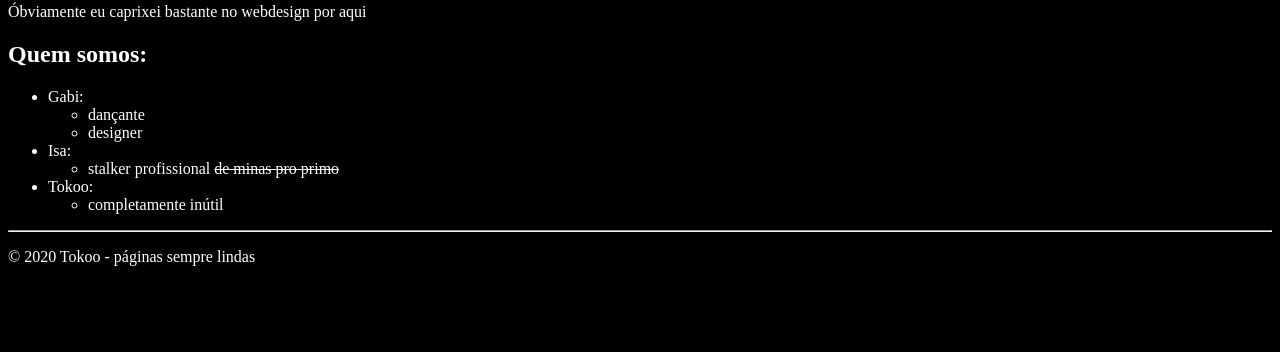
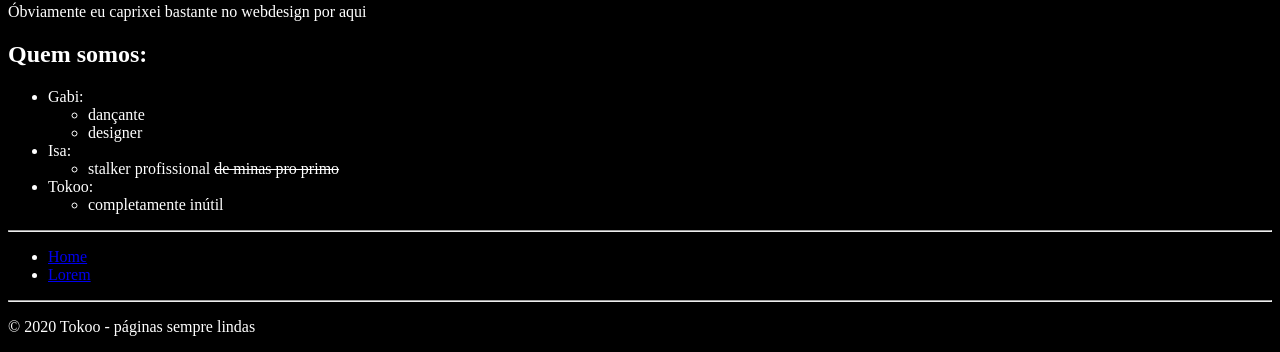
Before and after one commit to lmkawakami/aprendendoWeb, a plain HTML site: page index.html in a window 1280 px wide. Shown: the part 628-980 px from the top of the page. Before the commit the page ends 910 px from the top, so only its background shows below. Drawn offline with Linux system fonts and the light colour scheme.

Commit message:
Update index.html

```diff
--- a/index.html
+++ b/index.html
@@ -37,6 +37,15 @@
         </ul>
       </ul>
     </main>
+    <nav>
+      <p>
+        <hr>
+        <ul>
+          <li><a href="index.html">Home</a></li>
+          <li><a href="lorem.html">Lorem</a></li>
+        </ul>
+      </p>
+    </nav>
     <footer>
       <hr />
       <p>&copy; 2020 Tokoo - páginas sempre lindas</p>
```
